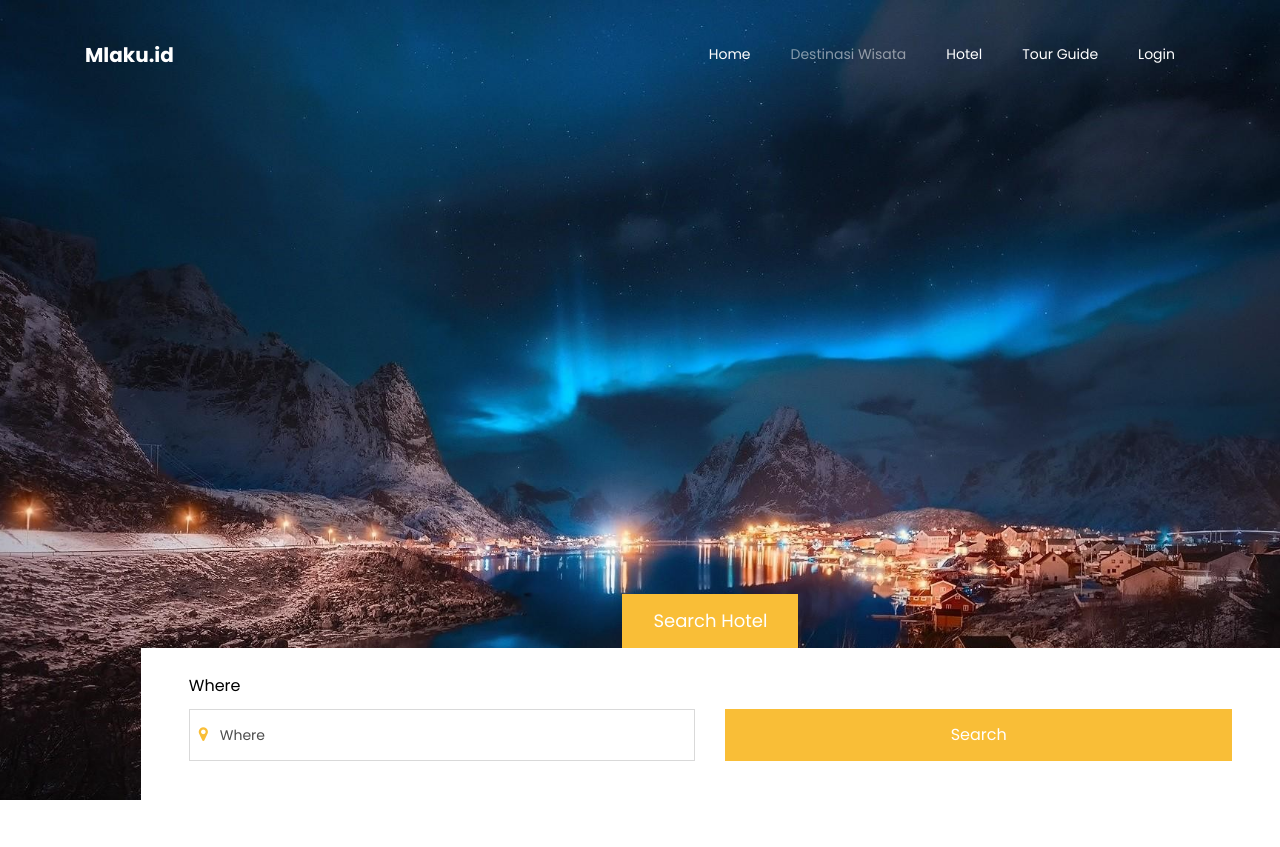
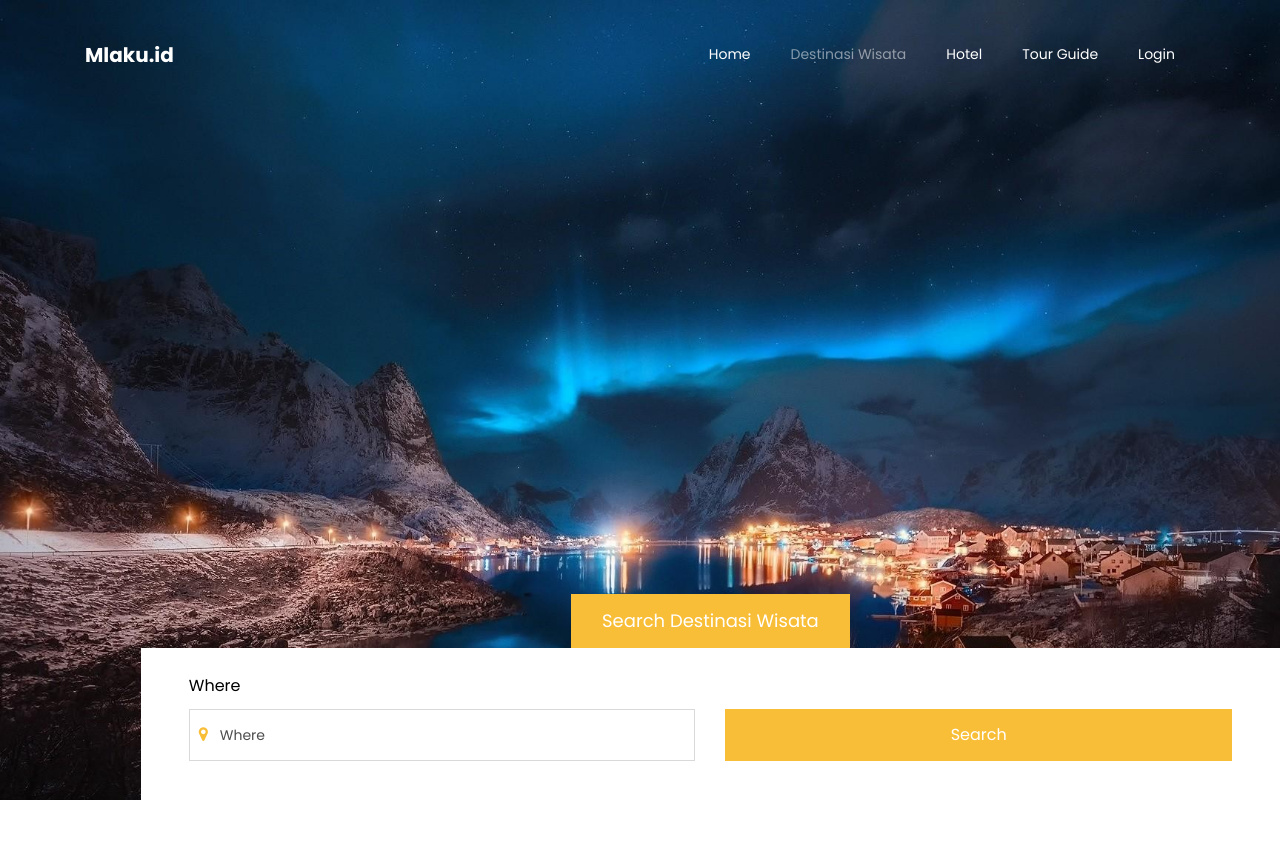
Before and after one commit to donny1412/tugas2-web-fanagu, a PHP site: page /places3.php in a window 1280 px wide. Shown: the top 847 px of the page. Run offline with PHP 8.4, Linux system fonts and the light colour scheme; some libraries are stand-ins or nearby versions; some web fonts are replaced.

Commit message:
Update places3.php

```diff
--- a/places3.php
+++ b/places3.php
@@ -60,7 +60,7 @@
       <div class="container">
         <div class="row no-gutters slider-text js-fullheight align-items-center justify-content-center" data-scrollax-parent="true">
           <div class="col-md-9 text-center ftco-animate" data-scrollax=" properties: { translateY: '70%' }">
-            <p class="breadcrumbs" data-scrollax="properties: { translateY: '30%', opacity: 1.6 }"><span class="mr-2"><a href="index.html">Home</a></span> <span>Destinasi</span></p>
+            <p class="breadcrumbs" data-scrollax="properties: { translateY: '30%', opacity: 1.6 }"><span class="mr-2"><a href="index.php">Home</a></span> <span>Destinasi</span></p>
             <h1 class="mb-3 bread" data-scrollax="properties: { translateY: '30%', opacity: 1.6 }">Destinasi Wisata</h1>
           </div>
         </div>
@@ -72,7 +72,7 @@
         <div class="row no-gutters">
           <div class="col-md-12 nav-link-wrap">
             <div class="nav nav-pills justify-content-center text-center" id="v-pills-tab" role="tablist" aria-orientation="vertical">
-              <a class="nav-link active" id="v-pills-1-tab" data-toggle="pill" href="#v-pills-1" role="tab" aria-controls="v-pills-1" aria-selected="true">Search Hotel</a>
+              <a class="nav-link active" id="v-pills-1-tab" data-toggle="pill" href="#v-pills-1" role="tab" aria-controls="v-pills-1" aria-selected="true">Search Destinasi Wisata</a>
             </div>
           </div>
           <div class="col-md-12 tab-wrap">
```
